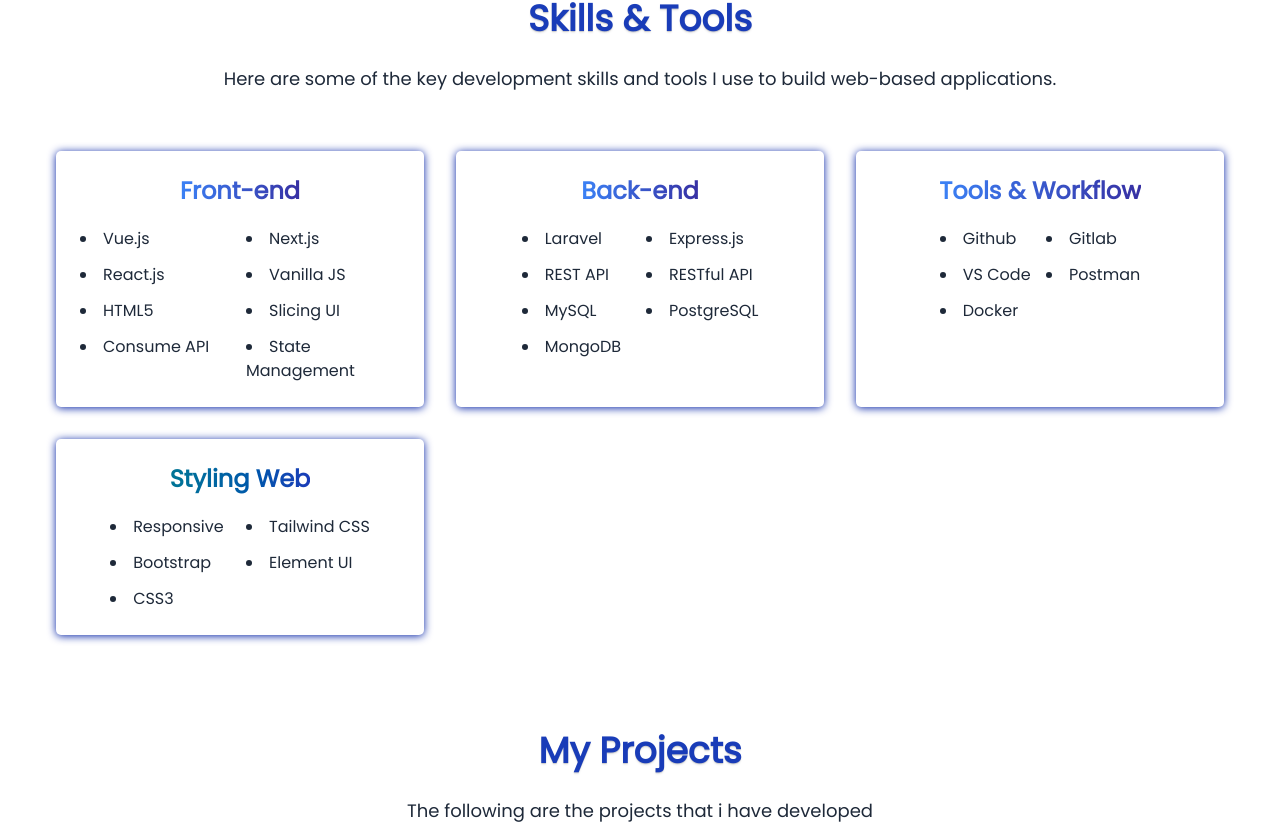
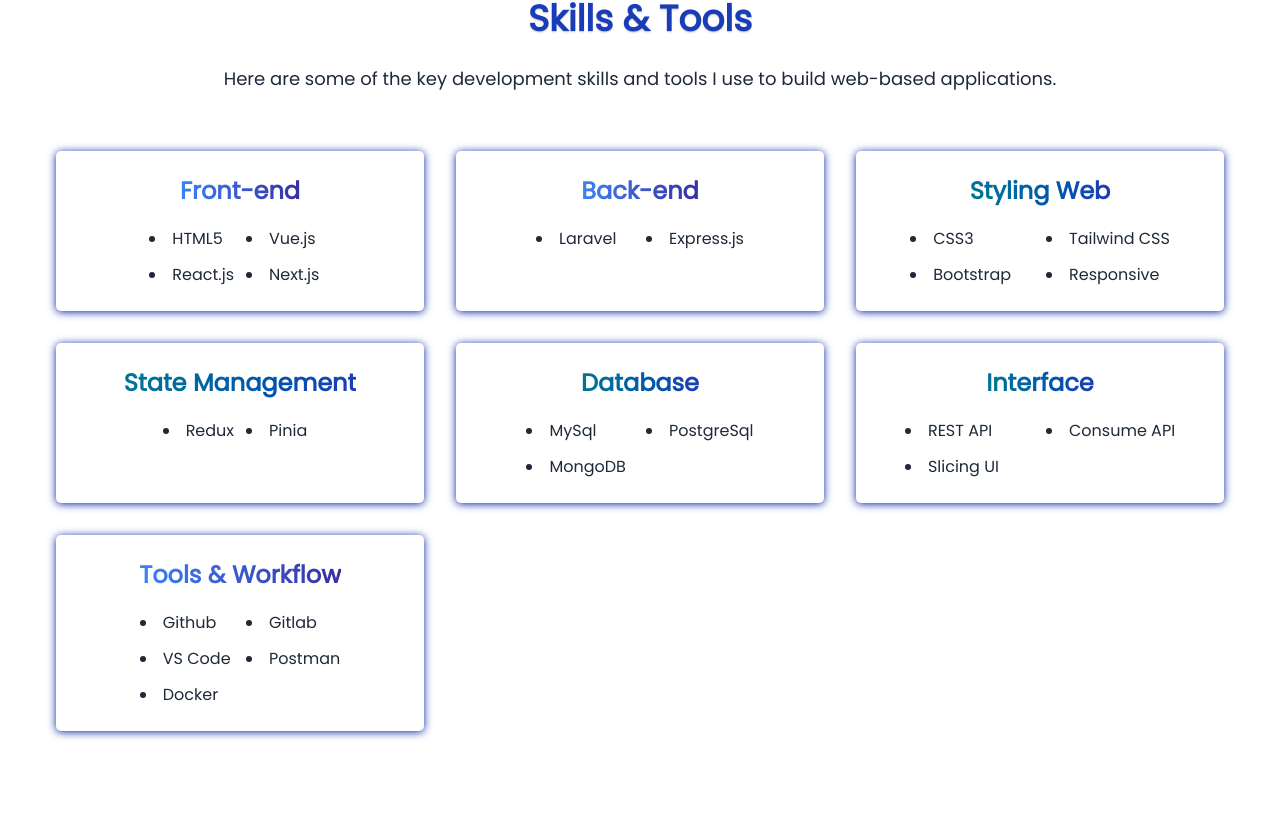
Before and after one commit to Priananda/portofolio, a Vue app: page / in a window 1280 px wide. Shown: the part 1483-2307 px from the top of the page. Built offline with nearby package versions, Linux system fonts and the light colour scheme.

Commit message:
update cv

```diff
--- a/src/views/home.vue
+++ b/src/views/home.vue
@@ -254,14 +254,10 @@
               Front-end
             </h3>
             <ul class="grid grid-cols-2 text-gray-800 text-md list-disc list-inside gap-3">
+              <li>HTML5</li>
               <li>Vue.js</li>
+              <li>React.js</li>
               <li>Next.js</li>
-              <li>React.js</li>
-              <li>Vanilla JS</li>
-              <li>HTML5</li>
-              <li>Slicing UI</li>
-              <li>Consume API</li>
-              <li>State Management</li>
             </ul>
           </div>
         </div>
@@ -277,15 +273,72 @@
             <ul class="grid grid-cols-2 text-gray-800 text-md list-disc list-inside gap-3">
               <li>Laravel</li>
               <li>Express.js</li>
-              <li>REST API</li>
-              <li>RESTful API</li>
-              <li>MySQL</li>
-              <li>PostgreSQL</li>
+            </ul>
+          </div>
+        </div>
+
+        <!-- CSS -->
+        <div data-aos="fade-up" data-aos-delay="200" class="border-wrapper bg-white flex flex-col">
+          <div class="p-6 flex flex-col items-center justify-center space-y-5">
+            <h3
+              class="text-2xl font-bold text-center bg-gradient-to-r from-cyan-700 to-blue-800 text-transparent bg-clip-text"
+            >
+              Styling Web
+            </h3>
+            <ul class="grid grid-cols-2 text-gray-800 text-md list-disc list-inside gap-3">
+              <li>CSS3</li>
+              <li>Tailwind CSS</li>
+              <li>Bootstrap</li>
+              <li>Responsive</li>
+            </ul>
+          </div>
+        </div>
+        <!-- State Management -->
+        <div data-aos="fade-up" data-aos-delay="200" class="border-wrapper bg-white flex flex-col">
+          <div class="p-6 flex flex-col items-center justify-center space-y-5">
+            <h3
+              class="text-2xl font-bold text-center bg-gradient-to-r from-cyan-700 to-blue-800 text-transparent bg-clip-text"
+            >
+              State Management
+            </h3>
+            <ul class="grid grid-cols-2 text-gray-800 text-md list-disc list-inside gap-3">
+              <li>Redux</li>
+              <li>Pinia</li>
+            </ul>
+          </div>
+        </div>
+        <!-- Database -->
+        <div data-aos="fade-up" data-aos-delay="200" class="border-wrapper bg-white flex flex-col">
+          <div class="p-6 flex flex-col items-center justify-center space-y-5">
+            <h3
+              class="text-2xl font-bold text-center bg-gradient-to-r from-cyan-700 to-blue-800 text-transparent bg-clip-text"
+            >
+              Database
+            </h3>
+            <ul class="grid grid-cols-2 text-gray-800 text-md list-disc list-inside gap-3">
+              <li>MySql</li>
+              <li>PostgreSql</li>
               <li>MongoDB</li>
             </ul>
           </div>
         </div>
-        <!-- Tools -->
+        <!-- Interface -->
+        <div data-aos="fade-up" data-aos-delay="200" class="border-wrapper bg-white flex flex-col">
+          <div class="p-6 flex flex-col items-center justify-center space-y-5">
+            <h3
+              class="text-2xl font-bold text-center bg-gradient-to-r from-cyan-700 to-blue-800 text-transparent bg-clip-text"
+            >
+              Interface
+            </h3>
+            <ul class="grid grid-cols-2 text-gray-800 text-md list-disc list-inside gap-3">
+              <li>REST API</li>
+              <li>Consume API</li>
+              <li>Slicing UI</li>
+            </ul>
+          </div>
+        </div>
+
+        <!-- Tools & Workflow -->
         <div data-aos="fade-up" data-aos-delay="600" class="border-wrapper bg-white flex flex-col">
           <div class="p-6 flex flex-col items-center justify-center space-y-5">
             <h3
@@ -299,24 +352,6 @@
               <li class="col-span-1">VS Code</li>
               <li class="col-span-1">Postman</li>
               <li class="col-span-1">Docker</li>
-            </ul>
-          </div>
-        </div>
-
-        <!-- CSS -->
-        <div data-aos="fade-up" data-aos-delay="200" class="border-wrapper bg-white flex flex-col">
-          <div class="p-6 flex flex-col items-center justify-center space-y-5">
-            <h3
-              class="text-2xl font-bold text-center bg-gradient-to-r from-cyan-700 to-blue-800 text-transparent bg-clip-text"
-            >
-              Styling Web
-            </h3>
-            <ul class="grid grid-cols-2 text-gray-800 text-md list-disc list-inside gap-3">
-              <li>Responsive</li>
-              <li>Tailwind CSS</li>
-              <li>Bootstrap</li>
-              <li>Element UI</li>
-              <li>CSS3</li>
             </ul>
           </div>
         </div>
@@ -554,7 +589,7 @@
           class="relative bg-white w-full max-w-xl max-h-[70vh] rounded-xl shadow-md shadow-blue-800/20 overflow-hidden"
         >
           <div
-            class="px-7 py-12 md:px-8 md:py-12 lg:px-10 lg:py-12 overflow-y-auto max-h-[70vh] text-justify hide-scrollbar-to-modal"
+            class="px-7 py-12 md:px-8 md:py-12 lg:px-10 lg:py-12 overflow-y-auto max-h-[70vh] lg:text-justify hide-scrollbar-to-modal"
           >
             <h2 class="text-lg font-bold mb-4">{{ selectedCard.title }}</h2>
 
@@ -650,7 +685,7 @@
             </div>
 
             <div v-else-if="selectedCard.title === 'Company Profile on Ikan Bakar Bli Putu'">
-              <div class="text-md text-gray-800 space-y-5 leading-relaxed break-words hyphens-auto">
+              <div class="text-md text-gray-800 space-y-5 leading-8 break-words hyphens-auto">
                 <p>
                   <strong>1.</strong> Company Profile: Company Profile ini diperuntukkan untuk umum
                   maupun pelanggan agar mengetahui tentang restoran Ikan Bakar BliPutu secara online
@@ -698,7 +733,7 @@
             <div
               v-else-if="selectedCard.title === 'Jinom Resellers (Internship Front-end Developer)'"
             >
-              <div class="text-md text-gray-800 space-y-5 leading-relaxed break-words hyphens-auto">
+              <div class="text-md text-gray-800 space-y-5 leading-8 break-words hyphens-auto">
                 <p>
                   <strong>1.</strong> Jinom Resellers: Jinom Resellers mendukung UMKM internet lokal
                   yang menyediakan internet ke pelanggan seluruh Indonesia. Jinom reseller ini
@@ -828,7 +863,7 @@
             </div> -->
 
             <div v-else-if="selectedCard.title === 'Chatting'">
-              <div class="text-md text-gray-800 space-y-5 leading-relaxed break-words hyphens-auto">
+              <div class="text-md text-gray-800 space-y-5 leading-8 break-words hyphens-auto">
                 <p>
                   <strong>1.</strong> Chatting: Komunikasi antar lawan berbasis teks yang
                   memungkinkan pengguna untuk saling bertukar pesan secara real-time.
```
Also changed, not shown: 1 other file (tests, documents, lock files or other folders).
